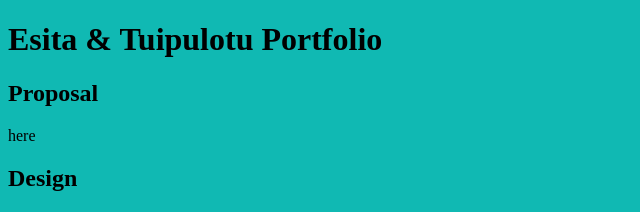
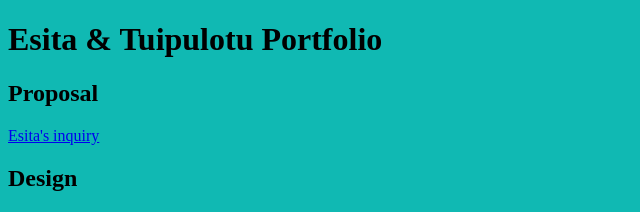
Before and after one commit to DTE-WGHS/portfolio-esitatuipulotu, a plain HTML site: page index.html in a window 1280 px wide. Shown: the top 212 px of the page, without its empty margins (0-640 px from the left). Drawn offline with Linux system fonts and the light colour scheme.

Commit message:
Update index.html

```diff
--- a/index.html
+++ b/index.html
@@ -9,7 +9,7 @@
 <body>
 	<H1>Esita & Tuipulotu Portfolio</H1>
 	<h2>Proposal</h2>
-	<p> here</p>
+	<p> <a href="https://drive.google.com/file/d/1YCV_XcrPOEASkZC2FeqbDC9Qt7W5auOz/view?usp=sharing">Esita's inquiry</a></p>
 	<h2>Design</h2>
 	<p>embed code here</p>
 	<h2>Outcome</h2>
```
